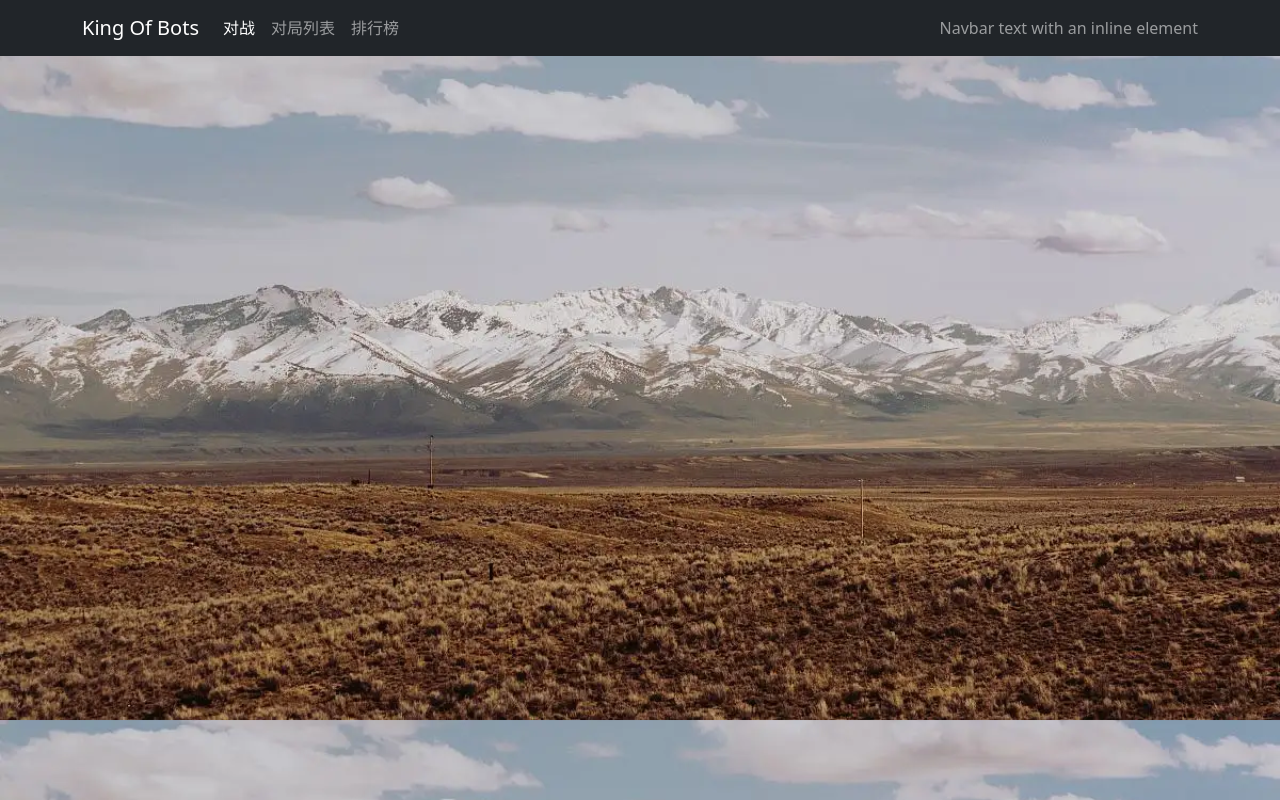
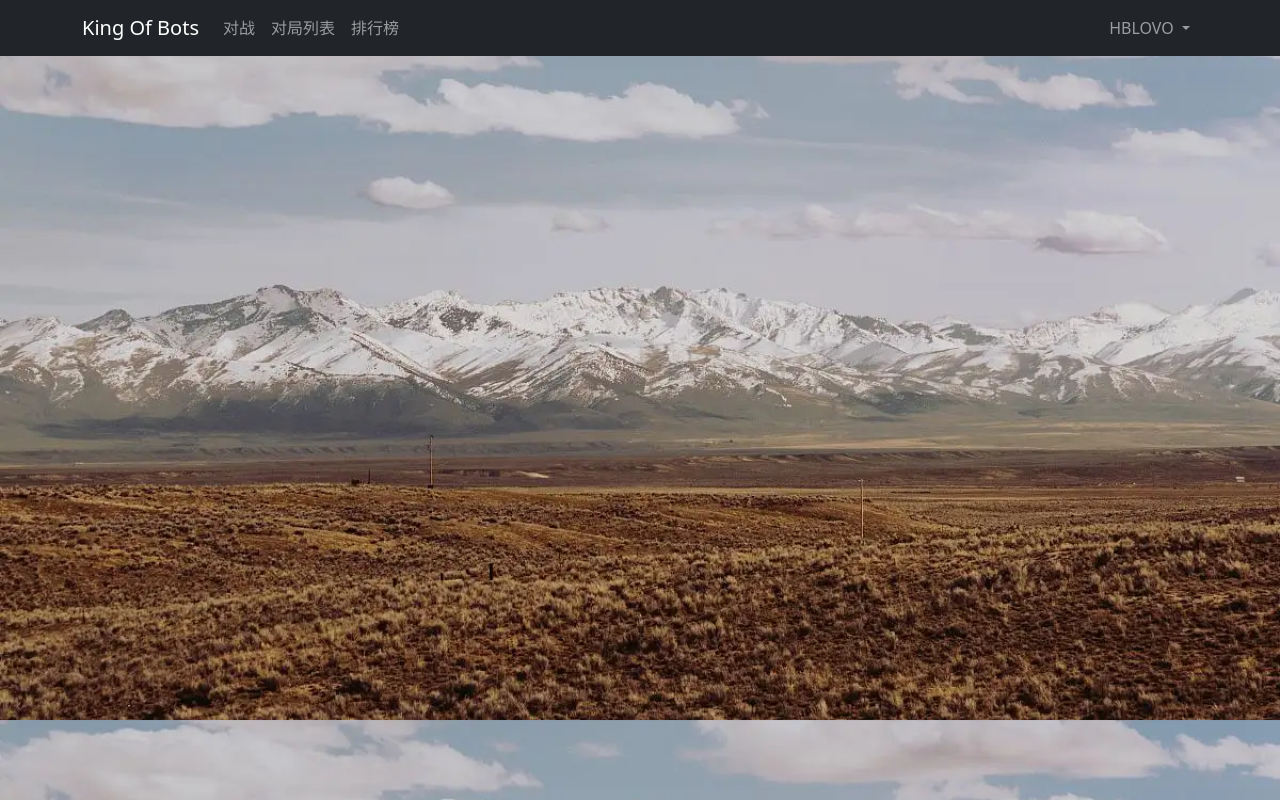
Before and after one commit to hblovo/king-of-bots, a Vue app in the folder web/: page / in a window 1280 px wide. Built offline with nearby package versions, Linux system fonts and the light colour scheme.

Commit message:
修复下拉菜单

```diff
--- a/web/src/components/NavBar.vue
+++ b/web/src/components/NavBar.vue
@@ -2,13 +2,11 @@
 <nav class="navbar navbar-expand-lg navbar-dark bg-dark">
         <div class="container">
             <a class="navbar-brand" href="#">King Of Bots</a>
-    <button class="navbar-toggler" type="button" data-bs-toggle="collapse" data-bs-target="#navbarText" aria-controls="navbarText" aria-expanded="false" aria-label="Toggle navigation">
-      <span class="navbar-toggler-icon"></span>
-    </button>
+
             <div class="collapse navbar-collapse" id="navbarText">
                 <ul class="navbar-nav me-auto mb-2 mb-lg-0">
                     <li class="nav-item">
-          <a class="nav-link active" aria-current="page" href="#">对战</a>
+                        <a class="nav-link" aria-current="page" href="#">对战</a>
                     </li>
                     <li class="nav-item">
                         <a class="nav-link" href="#">对局列表</a>
@@ -17,13 +15,27 @@
                         <a class="nav-link" href="#">排行榜</a>
                     </li>
                 </ul>
-      <span class="navbar-text">
-        Navbar text with an inline element
-      </span>
+                <ul class="navbar-nav">
+                    <li class="nav-item dropdown">
+                        <a class="nav-link dropdown-toggle" href="#" id="navbarDropdown" role="button"
+                            data-bs-toggle="dropdown" aria-expanded="false">
+                            HBLOVO
+                        </a>
+                        <ul class="dropdown-menu" aria-labelledby="navbarDropdown">
+                            <li><a class="dropdown-item" href="#">我的Bot</a></li>
+                            <li><a class="dropdown-item" href="#">个人中心</a></li>
+                            <li>
+                                <hr class="dropdown-divider">
+                            </li>
+                            <li><a class="dropdown-item" href="#">退出登录</a></li>
+                        </ul>
+                    </li>
+
+                </ul>
+
             </div>
         </div>
     </nav>
-
 </template>
 
 <script>
```
Lines whose indentation alone changed are shown as unchanged.
